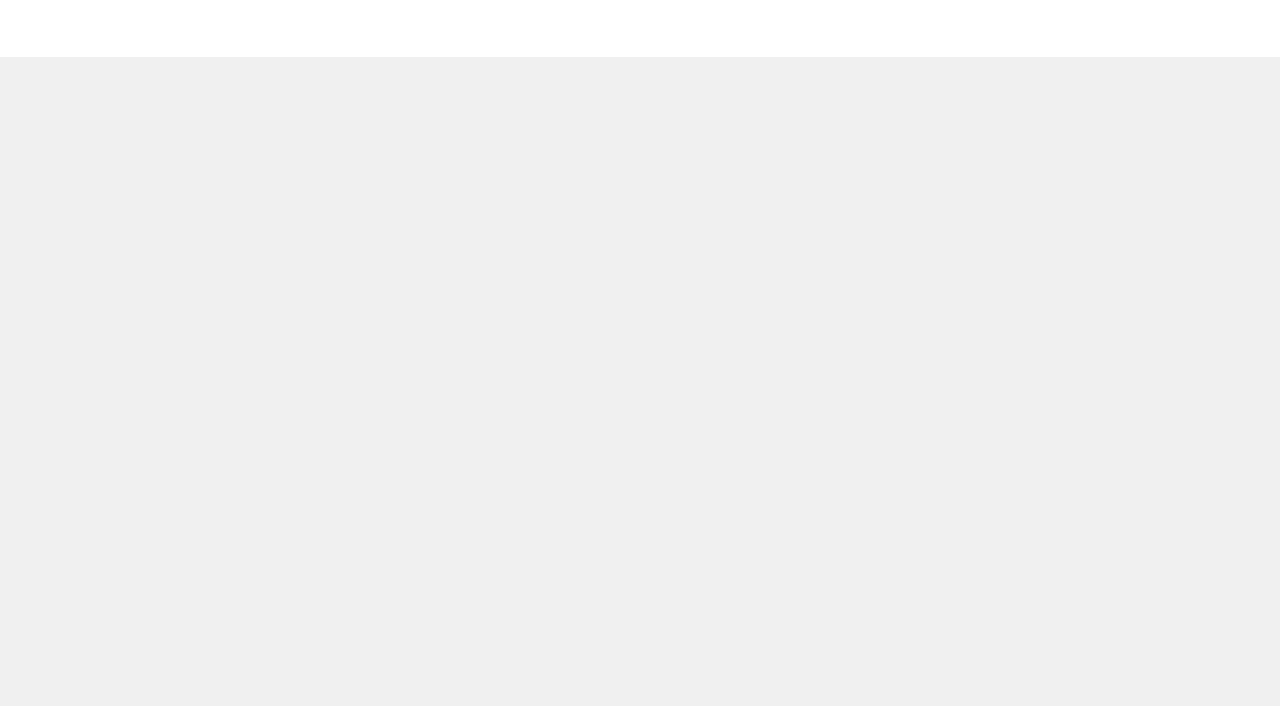
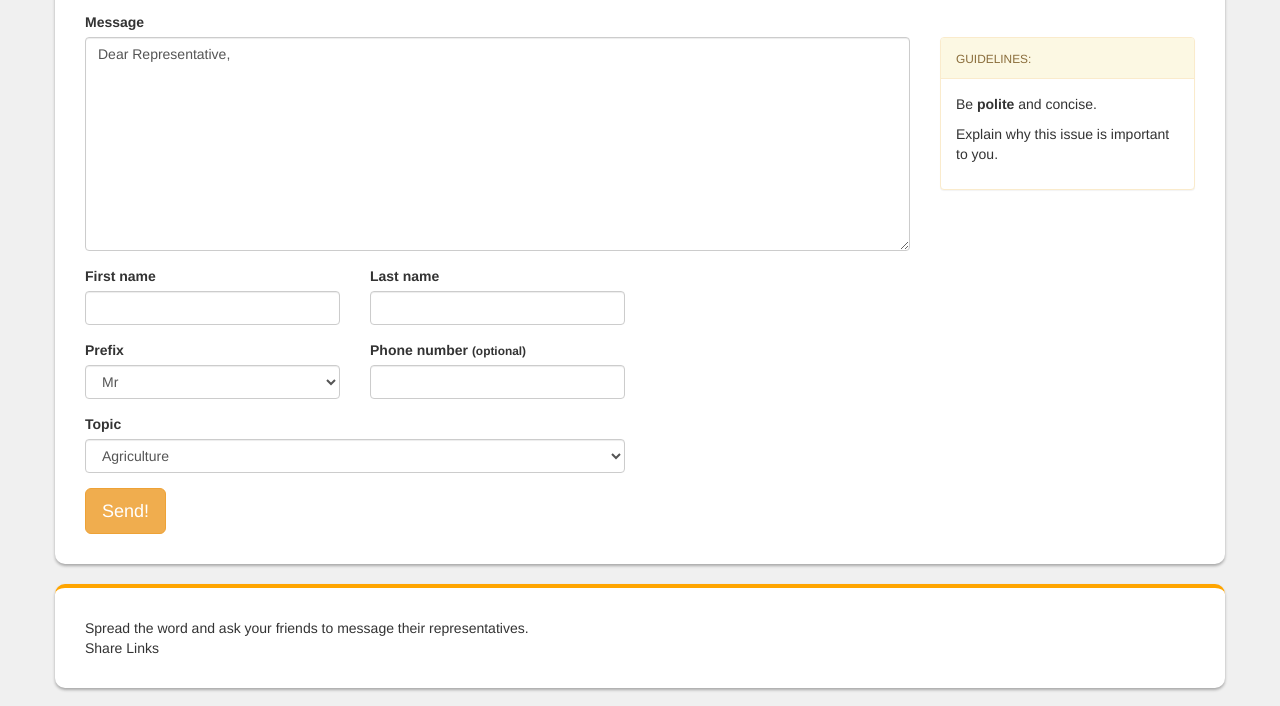
Before and after one commit to sinak/dmc-io-fe, a plain HTML site: page index.html in a window 1280 px wide. Shown: the part 743-1449 px from the top of the page. Before the commit the page ends 800 px from the top, so only its background shows below. Drawn offline with Linux system fonts and the light colour scheme; a web font is replaced by a local one.

Commit message:
added rough drafts of pages 3, 4

```diff
--- a/index.html
+++ b/index.html
@@ -81,6 +81,7 @@
       </div><!-- /#progress-bar -->
 
       <!-- Page 1 -->
+      <div class="row">
         <div class="email-form" class="col-md-8 col-md-offset-2">
           <label for="inputAddress"><label for="inputAddress">ENTER YOUR ADDRESS</label></label>
           <div class="input-group">
@@ -90,9 +91,11 @@
             </span>
           </div>
         </div>
+      </div>
 
       <br>
       <!-- Page 2 -->
+      <div class="row">
         <div class="email-form" class="col-md-8 col-md-offset-2">
           <button class="btn-sm btn-warning back-button">Go Back</button>
 
@@ -106,6 +109,92 @@
             <input type="checkbox"> Sen. Barbara Boxer (D-CA)
           </label></div>
           <button type="submit" class="btn btn-warning btn-lg">Write to them!</button>
+        </div>
+      </div>
+
+      <br>
+      <!-- Page 3 -->
+      <div class="row">
+        <div class="email-form" class="col-md-8 col-md-offset-2">
+          <button class="btn-sm btn-warning back-button">Go Back</button>
+
+          <div class="row">
+            <div class="form-group col-md-6">
+              <label for="inputSubject">Subject</label>
+              <input type="text" class="form-control" id="inputSubject">
+            </div>
+          </div>
+
+          <label for="inputMessage">Message</label>
+          <div class="row">
+            <div class="form-group col-md-9">
+              <textarea id="inputMessage" class="form-control" cols="30" rows="10">Dear Representative,</textarea>
+            </div>
+            <div class="col-md-3">
+              <div class="panel panel-warning">
+                <div class="panel-heading">
+                  <small>GUIDELINES:</small>
+                </div>
+                <div class="panel-body">
+                    <p>Be <strong>polite</strong> and concise.</p>
+                    <p>Explain why this issue is important to you.</p>
+                </div>
+              </div>
+            </div>
+          </div>
+
+          <div class="row">
+            <div class="col-md-3 form-group">
+              <label for="inputFirstName">First name</label>
+              <input type="text" class="form-control" id="inputFirstName">
+            </div>
+
+            <div class="col-md-3 form-group">
+              <label for="inputLastName">Last name</label>
+              <input type="text" class="form-control" id="inputLastName">
+            </div>
+          </div>
+
+          <div class="row">
+            <div class="col-md-3 form-group">
+              <label for="inputPrefix">Prefix</label>
+              <select class="form-control" id="inputPrefix">
+                <option value="Mr">Mr</option>
+                <option value="Ms">Ms</option>
+                <option value="Mrs">Mrs</option>
+                <option value="Dr">Dr</option>
+              </select>
+            </div>
+
+            <div class="col-md-3 form-group">
+              <label for="inputPhoneNumber">Phone number <small>(optional)</small></label>
+              <input type="text" class="form-control" id="inputPhoneNumber">
+            </div>
+          </div>
+
+          <div class="row">
+            <div class="form-group col-md-6">
+              <label for="inputTopic">Topic</label>
+              <select class="form-control" id="inputTopic">
+                <option value="Agriculture">Agriculture</option>
+                <option value="Technology">Technology</option>
+              </select>
+            </div>
+          </div>
+
+          <button type="submit" class="btn btn-warning btn-lg">Send!</button>
+        </div>
+      </div>
+
+    <br />
+    <!-- Page 4 -->
+    <div class="row">
+      <div class="email-form" class="col-md-4 col-md-offset-4">
+        <div>Spread the word and ask your friends to message their representatives.
+        </div>
+        <div>
+          Share Links
+        </div>
       </div>
     </div>
 
--- a/sass/styles.scss
+++ b/sass/styles.scss
@@ -28,7 +28,7 @@ body {
   background-position: center;
   background-color: #F0F0F0;
   min-height: 100%;
-  margin-bottom: 150px;
+  margin-bottom: 170px;
 }
 .navbar-header, .navbar-brand {
   width: 100%;
```
Also changed, not shown: stylesheets/styles.css. Lines whose indentation alone changed are shown as unchanged.
